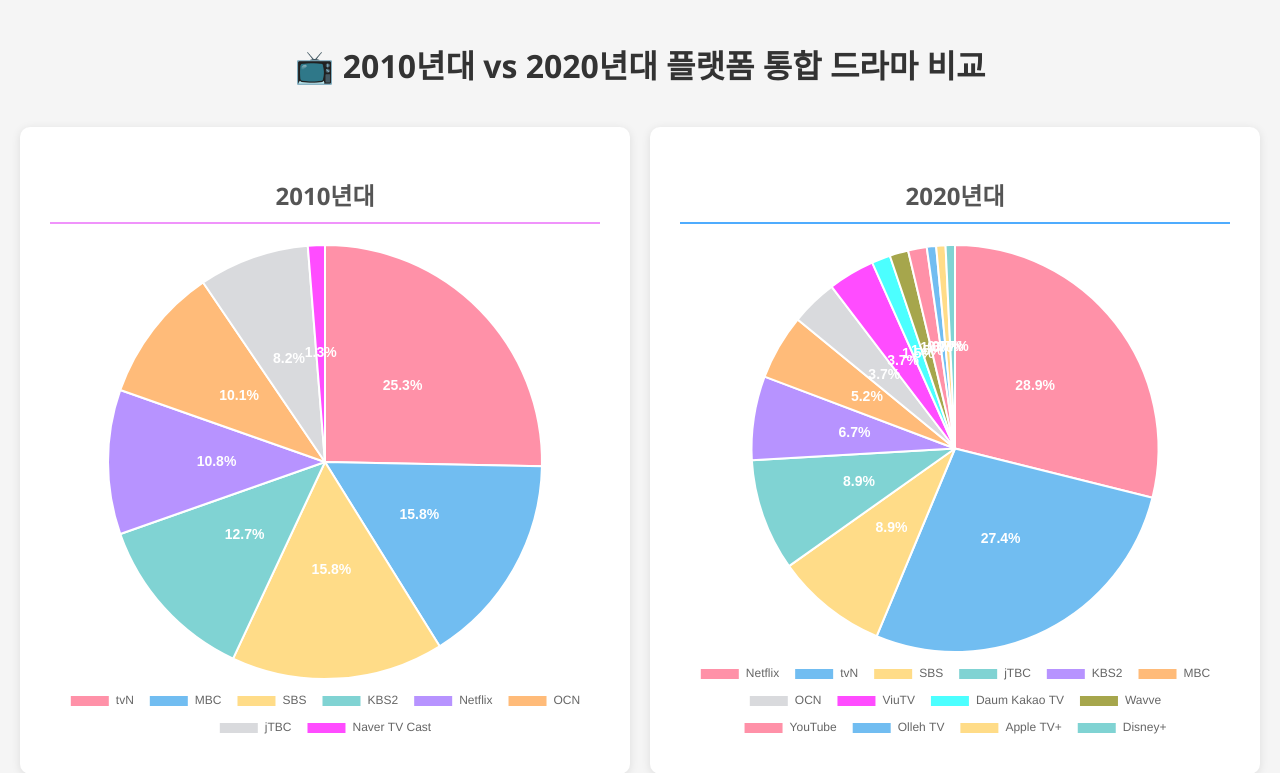
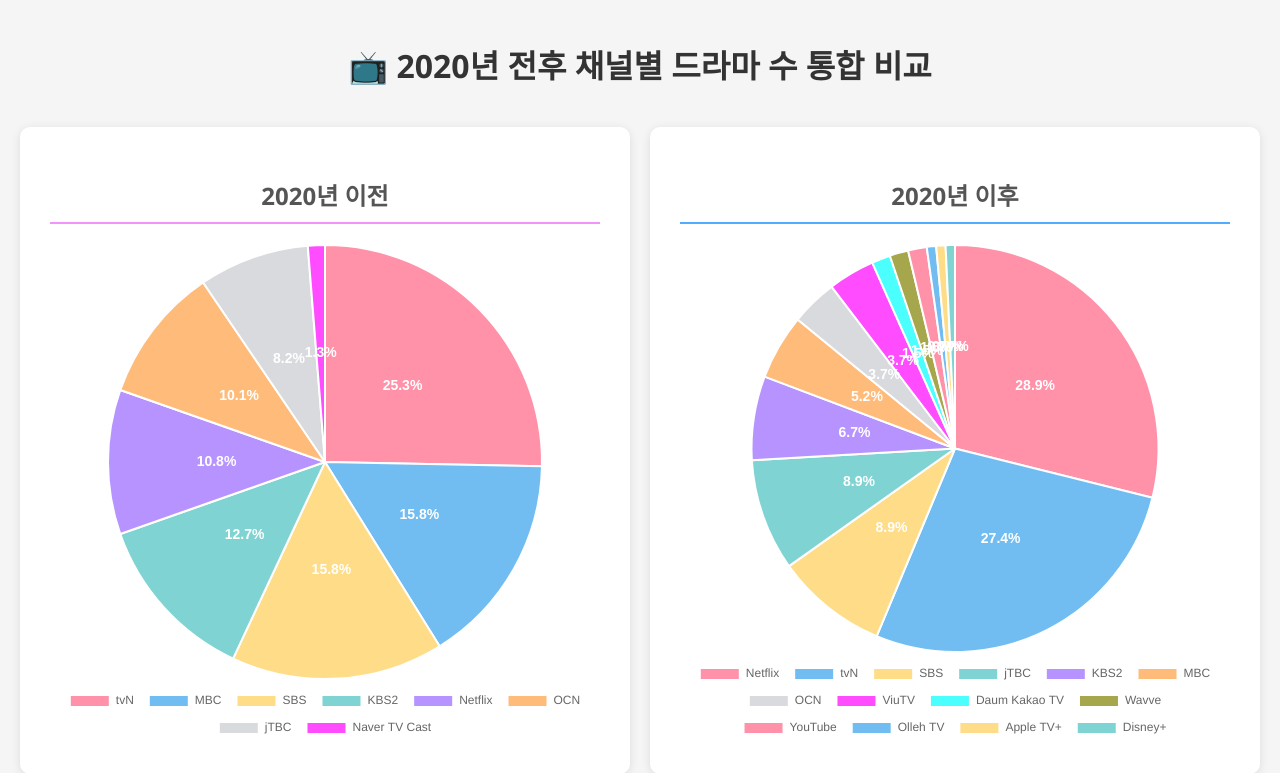
Before and after one commit to 2025-DongA-1/kdrama-project, a Flask app: page /all in a window 1280 px wide. Shown: the top 773 px of the page. Run offline with Flask 3, Linux system fonts and the light colour scheme.

Commit message:
all.html / drama.js 파일 '2010년대' -> '2020년 이전'으로 수정

```diff
--- a/newflask/static/drama.js
+++ b/newflask/static/drama.js
@@ -47,7 +47,7 @@ async function createtvbarChart2010() {
                 },
                 title: {
                     display: true, // 제목 표시
-                    text: '2010년대 tv 드라마 수', // 차트 제목
+                    text: '2020년 이전 tv 드라마 수', // 차트 제목
                     font: {
                         size: 18, // 제목 폰트 크기
                         weight: 'bold' // 제목 폰트 굵기
@@ -106,7 +106,7 @@ async function createtvbarChart2020() {
                 },
                 title: {
                     display: true,
-                    text: '2020년대 tv 드라마 수',
+                    text: '2020년 이후 tv 드라마 수',
                     font: {
                         size: 18,
                         weight: 'bold'
@@ -166,7 +166,7 @@ async function createtvbarChartott2010() {
                 },
                 title: {
                     display: true,
-                    text: '2010년대 ott 드라마 수',
+                    text: '2020년 이전 ott 드라마 수',
                     font: {
                         size: 18,
                         weight: 'bold'
@@ -225,7 +225,7 @@ async function createtvbarChartott2020() {
                 },
                 title: {
                     display: true,
-                    text: '2020년대 ott 드라마 수',
+                    text: '2020년 이후 ott 드라마 수',
                     font: {
                         size: 18,
                         weight: 'bold'
@@ -894,7 +894,7 @@ async function createtvgenbarChart2010() {
                 },
                 title: {
                     display: true, // 제목 표시
-                    text: '2010년대 tv 장르 수', // 차트 제목
+                    text: '2020년 이전 방송사 장르 수', // 차트 제목
                     font: {
                         size: 18, // 제목 폰트 크기
                         weight: 'bold' // 제목 폰트 굵기
@@ -950,7 +950,7 @@ async function createtvgenbarChart2020() {
                 },
                 title: {
                     display: true, // 제목 표시
-                    text: '2020년대 tv 장르 수', // 차트 제목
+                    text: '2020년 이후 방송사 장르 수', // 차트 제목
                     font: {
                         size: 18, // 제목 폰트 크기
                         weight: 'bold' // 제목 폰트 굵기
@@ -1006,7 +1006,7 @@ async function createottgenbarChart2010() {
                 },
                 title: {
                     display: true, // 제목 표시
-                    text: '2010년대 ott 장르 수', // 차트 제목
+                    text: '2020년 이전 ott 장르 수', // 차트 제목
                     font: {
                         size: 18, // 제목 폰트 크기
                         weight: 'bold' // 제목 폰트 굵기
@@ -1061,7 +1061,7 @@ async function createottgenbarChart2020() {
                 },
                 title: {
                     display: true, // 제목 표시
-                    text: '2020년대 ott 장르 수', // 차트 제목
+                    text: '2020년 이후 ott 장르 수', // 차트 제목
                     font: {
                         size: 18, // 제목 폰트 크기
                         weight: 'bold' // 제목 폰트 굵기
--- a/newflask/templates/all.html
+++ b/newflask/templates/all.html
@@ -52,18 +52,18 @@
 </head>
 <body>
 
-    <h1>📺 2010년대 vs 2020년대 플랫폼 통합 드라마 비교</h1>
+    <h1>📺 2020년 전후 채널별 드라마 수 통합 비교</h1>
 
     <div class="charts-row">
         <div class="chart-container">
-            <h2>2010년대</h2>
+            <h2>2020년 이전</h2>
             <div class="chart-wrapper">
                 <canvas id="pieChart2010"></canvas>
             </div>
         </div>
 
         <div class="chart-container">
-            <h2>2020년대</h2>
+            <h2>2020년 이후</h2>
             <div class="chart-wrapper">
                 <canvas id="pieChart2020"></canvas>
             </div>
```
